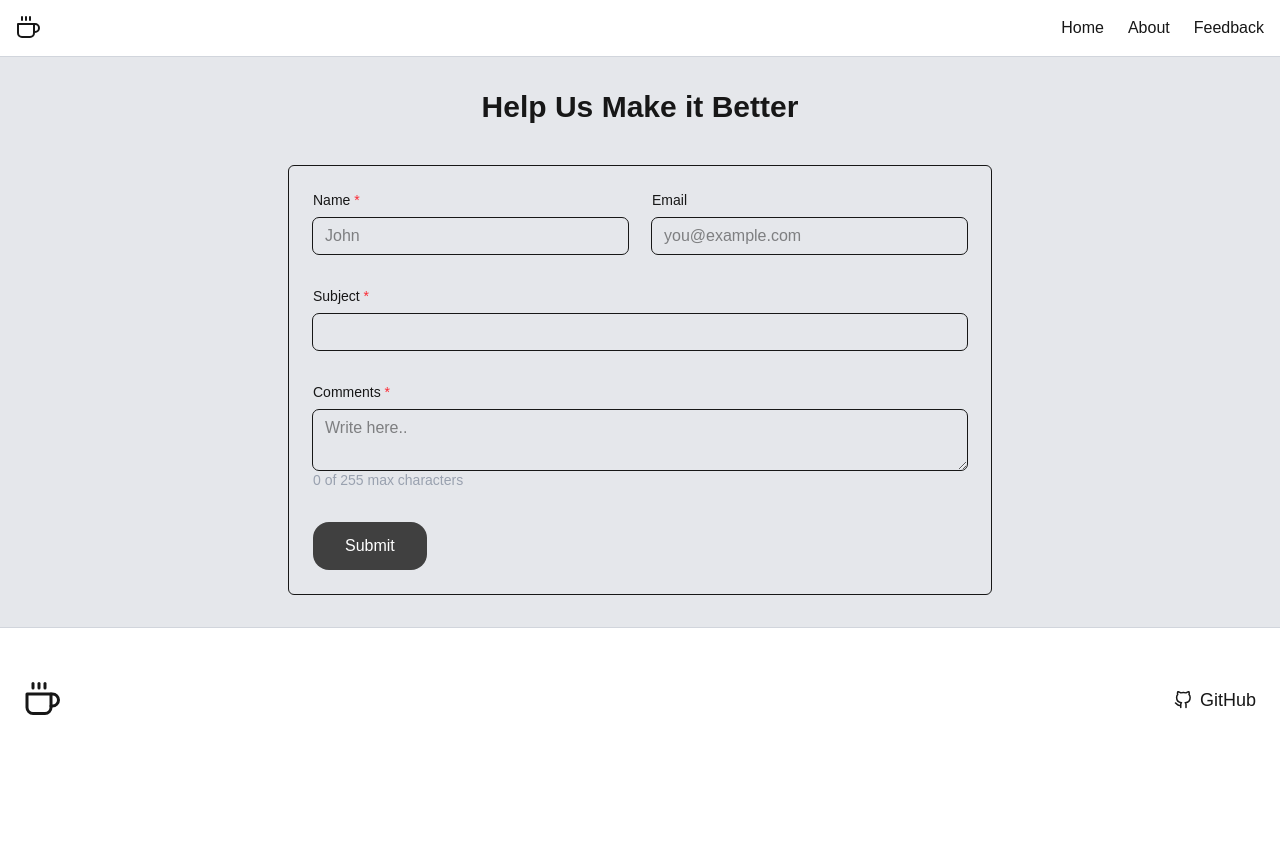
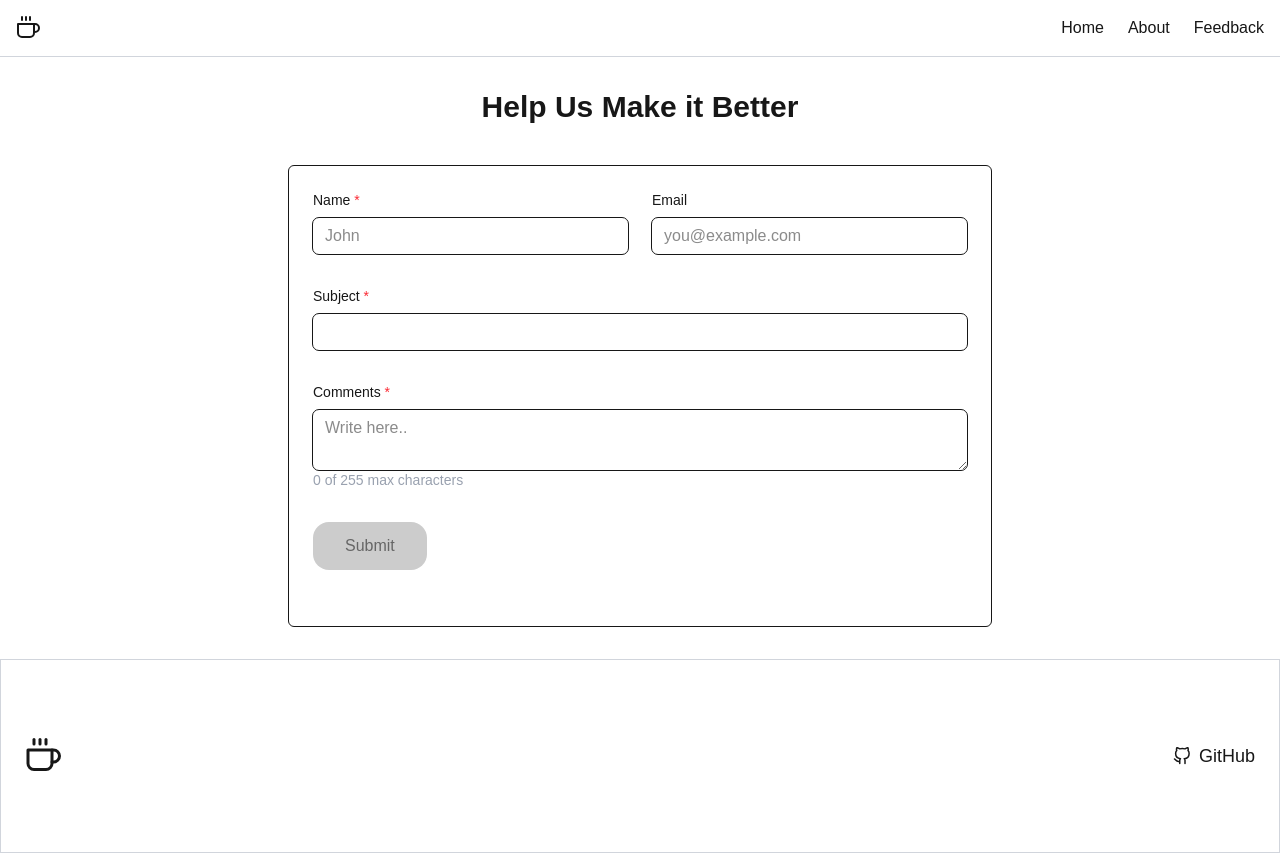
Before and after one commit to runningTurtle2/coffee-list, a Next.js app: page /contact in a window 1280 px wide. Before the commit the page ends 800 px from the top, so only its background shows below. Built offline with nearby package versions, Linux system fonts and the light colour scheme.

Commit message:
Activated feedback form

```diff
--- a/app/contact/page.tsx
+++ b/app/contact/page.tsx
@@ -1,50 +1,8 @@
-'use client'
-import { useState, } from 'react'
-import { useRouter } from "next/navigation";
+
+import ContactForm from '@/components/ContactForm';
 
 
 export default function ContactPage() {
-  const [name, setName] = useState('');
-  const [email, setEmail] = useState('');
-  const [subject, setSubject] = useState('');
-  const [comments, setComments] = useState('');
-  const router = useRouter();
-
-
-
-
-  async function testing() {
-    console.log('testing clicked')
-    // const { data, error } = await supabase
-    //   .from('feedback')
-    //   .insert([
-    //     { name: 'testing', subject: 'otherValue' },
-    //   ]).select()
-
-  }
-
-
-  let emptyValue = '';
-
-  const submitForm = (e: any) => {
-    e.preventDefault() // avoid page reloading // doing a GET request
-    console.log('Submit pushed');
-    console.log(
-      ' name: ' + name, '\n',
-      'email: ' + email, '\n',
-      'subject: ' + subject, '\n',
-      'comments: ' + comments, '\n'
-    );
-
-    router.push("/")
-  }
-
-
-
-
-// name needs to have a set char length <= 30, letters only,
-
-
   return (
     <main className='max-w-3xl mx-auto p-8 '>
 
@@ -53,78 +11,7 @@ export default function ContactPage() {
         <h1 className='text-3xl font-bold'>Help Us Make it Better</h1>
       </header>
 
-      <form onSubmit={submitForm} className='space-y-10'>
-
-        {/**Form Section */}
-        <section className='border rounded-md p-6 space-y-8'>
-
-          {/* Name Fields */}
-          <div className='grid grid-cols-1 sm:grid-cols-2 gap-6'>
-
-            <div className=''>
-
-              <label className='block text-sm font-medium'>Name <span className='text-red-500'>*</span></label>
-              <input
-                type='text'
-                value={name}
-                onChange={(e) => setName(e.target.value)}
-                placeholder='John'
-                required
-                maxLength={30}
-                className='mt-2 block outline-1 w-full rounded-md px-3 py-1.5 text-base focus:outline-2 focus:outline-blue-500'
-              />
-            </div>
-
-
-            <div>
-              <label className='block text-sm font-medium'>Email</label>
-              <input
-                type='email'
-                value={email}
-                onChange={(e) => setEmail(e.target.value)}
-                placeholder='you@example.com'
-                className='mt-2 block outline-1 w-full rounded-md px-3 py-1.5 text-base focus:outline-2 focus:outline-blue-500'
-              />
-            </div>
-
-          </div>
-
-          <div>
-            <label className='block text-sm font-medium'>Subject <span className='text-red-500'>*</span></label>
-            <input
-              type='text'
-              value={subject}
-              maxLength={30}
-              required
-              onChange={(e) => setSubject(e.target.value)}
-              className='mt-2 block outline-1 w-full rounded-md px-3 py-1.5 text-base focus:outline-2 focus:outline-blue-500'
-            />
-          </div>
-
-          <div>
-            <div>
-              <label className='block text-sm font-medium'>Comments <span className='text-red-500'>*</span></label>
-              <textarea
-                name='comments'
-                value={comments}
-                required
-                onChange={(e) => setComments(e.target.value)}
-                placeholder='Write here..'
-                className='mt-2 block outline-1 w-full rounded-md px-3 py-1.5 text-base focus:outline-2 focus:outline-blue-500'
-              />
-            </div>
-            <p className="text-sm font-light text-gray-400">{comments.length} of 255 max characters</p>
-          </div>
-
-          {/* Submit Button*/}
-          <button
-            type='submit'
-            onClick={testing}
-            className='bg-neutral-700 text-white py-3 px-8 rounded-2xl  hover:cursor-pointer'>Submit
-          </button>
-
-        </section>
-      </form>
+      <ContactForm />
     </main>
   )
 }
--- a/app/layout.tsx
+++ b/app/layout.tsx
@@ -25,14 +25,12 @@ export default function RootLayout({
   children: React.ReactNode;
 }>) {
   return (
-    <html lang="en">
-      <body className={`${geistSans.variable} ${geistMono.variable} `}>
+    <html lang="en" className={`${geistSans.variable} ${geistMono.variable} `}>
+      <body className='bg-black' >
 
         <Header />
         <main>
-          <div className="bg-gray-200">
             {children}
-          </div>
         </main>
         <Footer />
 
--- a/app/page.tsx
+++ b/app/page.tsx
@@ -10,11 +10,8 @@ export default async function Home() {
 
 
   return (
-    <main className='p-4 w-full max-w-7xl mx-auto'>
+    <div className='flex-1 p-4 w-full max-w-7xl mx-auto px-6'>
 
-      <header className=' mb-10 text-center '>
-        <h2 className='text-4xl font-bold'>Coffee List</h2>
-      </header>
       <div className="flex gap-8">
 
         {/* <aside className='w-64 shrink-0 hidden sm:block'>
@@ -31,6 +28,6 @@ export default async function Home() {
 
       </div>
 
-    </main>
+    </div>
   );
 }
--- /dev/null
+++ b/components/ContactForm.tsx
@@ -0,0 +1,127 @@
+'use client'
+import { useState } from 'react';
+
+export default function ContactForm() {
+    const [result, setResult] = useState("");
+    const [isFormSent, setIsFormSent] = useState(false);
+    const [formData, setFormData] = useState({
+        name: '',
+        subject: '',
+        comments: ''
+    });
+
+    const isFormCompleted = (formData.name && formData.subject && formData.comments);
+
+    const submitForm = async (event: any) => {
+        event.preventDefault();
+        setResult("Sending....");
+        const formData = new FormData(event.target);
+        formData.append("access_key", "0fea8fce-acfe-4a55-852d-e224dbe735bc");
+
+        const response = await fetch("https://api.web3forms.com/submit", {
+            method: "POST",
+            body: formData
+        });
+
+        const data = await response.json();
+        if (data.success) {
+            setResult("Form Submitted Successfully");
+            event.target.reset();
+            setIsFormSent(true);
+        } else {
+            setResult("Error");
+        }
+    };
+    const handleInputChange = (event: any) => {
+        const { name, value } = event.target;
+        setFormData(prevState => ({ ...prevState, [name]: value }));
+    };
+    return (
+        <div>
+            {isFormSent ? (
+                <h2 className='p-6 text-center text-2xl'>Thank you for the feedback!</h2>
+            ) : (
+                <form onSubmit={submitForm}>
+
+                    {/**Form Section */}
+                    <section className='border rounded-md p-6 space-y-8'>
+
+                        {/* Name Fields */}
+                        <div className='grid grid-cols-1 sm:grid-cols-2 gap-6'>
+
+                            <div>
+
+                                <label className='block text-sm font-medium'>Name <span className='text-red-500'>*</span></label>
+                                <input
+                                    type='text'
+                                    name='name'
+                                    placeholder='John'
+                                    onChange={handleInputChange}
+                                    required
+                                    maxLength={35}
+                                    className='mt-2 block outline-1 w-full rounded-md px-3 py-1.5 text-base focus:outline-2 focus:outline-blue-500'
+                                />
+                            </div>
+
+                            <div>
+                                <label className='block text-sm font-medium'>Email</label>
+                                <input
+                                    type='email'
+                                    name='email'
+                                    placeholder='you@example.com'
+                                    onChange={handleInputChange}
+                                    className='mt-2 block outline-1 w-full rounded-md px-3 py-1.5 text-base focus:outline-2 focus:outline-blue-500'
+                                />
+                            </div>
+
+                        </div>
+
+                        <div>
+                            <label className='block text-sm font-medium'>Subject <span className='text-red-500'>*</span></label>
+                            <input
+                                type='text'
+                                name='subject'
+                                maxLength={80}
+                                onChange={handleInputChange}
+                                required
+                                className='mt-2 block outline-1 w-full rounded-md px-3 py-1.5 text-base focus:outline-2 focus:outline-blue-500'
+                            />
+                        </div>
+
+                        <div>
+                            <div>
+                                <label className='block text-sm font-medium'>Comments <span className='text-red-500'>*</span></label>
+                                <textarea
+                                    name='comments'
+                                    value={formData.comments}
+                                    maxLength={255}
+                                    required
+                                    onChange={handleInputChange}
+                                    placeholder='Write here..'
+                                    className='mt-2 block outline-1 w-full rounded-md px-3 py-1.5 text-base focus:outline-2 focus:outline-blue-500'
+                                />
+                            </div>
+                            <p className="text-sm font-light text-gray-400">{formData.comments.length} of 255 max characters</p>
+                        </div>
+
+                        {/* Submit Button*/}
+                        <button
+                            type='submit'
+                            disabled={!isFormCompleted}
+                            style={{
+                                backgroundColor: !isFormCompleted ? '#ccc' : undefined,
+                                color: !isFormCompleted ? '#666' : undefined,
+                                cursor: !isFormCompleted ? 'not-allowed' : 'pointer'
+                            }}
+                            className='bg-neutral-700 text-white py-3 px-8 rounded-2xl  hover:cursor-pointer'>Submit
+                        </button>
+                        <span className='ml-2'>{result}</span>
+                    </section>
+                </form>
+            )}
+
+
+        </div>
+
+    );
+}
--- a/components/Footer/Footer.tsx
+++ b/components/Footer/Footer.tsx
@@ -3,8 +3,8 @@ import { FiCoffee, FiGithub } from "react-icons/fi";
 
 export default function Footer() {
   return (
-    <footer className='border-t border-gray-300 bg-white'>
-      <div className='flex flex-row min-h-36 h-full justify-between items-center gap-x-6 p-6 w-full'>
+    <footer className='w-full border border-t border-gray-300 bg-white py-6 text-sm'>
+      <div className='flex flex-row min-h-36  mx-auto px-6 justify-between items-center gap-x-6 p-6 w-full'>
 
         <h1 className='text-4xl gap-2'><FiCoffee/> </h1>
 
```
